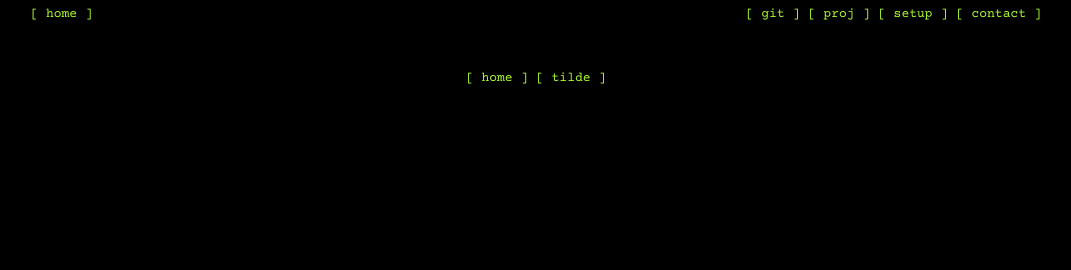
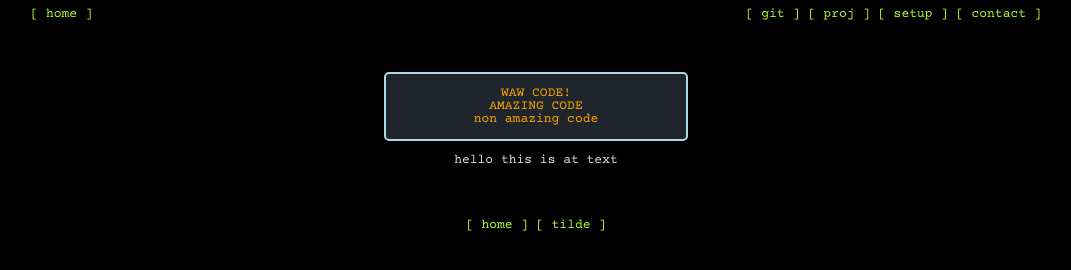
Before and after one commit to ayham-1/tilde, a plain HTML site: page templ/templ.htm in a window 1280 px wide. Shown: the whole page, without its empty margins (104-1175 px from the left). Drawn offline with Linux system fonts and the light colour scheme.

Commit message:
add code formatting

```diff
--- a/style.css
+++ b/style.css
@@ -12,14 +12,22 @@ article,main,footer {
 main {
 	padding-top: 5%;
 }
-.nav-class {
-	color: greenyellow;
-}
 a {
 	color: slateblue;
 }
 td {
 	padding: 5%;
+}
+pre {
+	background-color: #1f252d;
+	border: 2px solid lightblue;
+	border-radius: 5px;
+	white-space: pre-wrap;
+	margin: auto;
+	max-width: 300px;
+}
+code {
+	color: orange;
 }
 .text-left {float:left}
 .text-right {
@@ -33,3 +41,6 @@ td {
 	width: 150px;
 	height: 150px;
 }
+.nav-class {
+	color: greenyellow;
+}
--- a/templ/templ.htm
+++ b/templ/templ.htm
@@ -17,7 +17,20 @@
 					</div>
 				</nav>
 			</header>
-			<main>
+			<main align="center">
+				<pre>
+				<code>
+WAW CODE!
+AMAZING CODE
+non amazing code</code>
+				</pre>
+				<br/>
+				hello this is at text
+				<br/>
+				<br/>
+				<br/>
+				<br/>
+				<br/>
 			</main>
 		</article>
 		<footer align="center">
```
Also changed, not shown: index.htm (+1 -1 lines).
